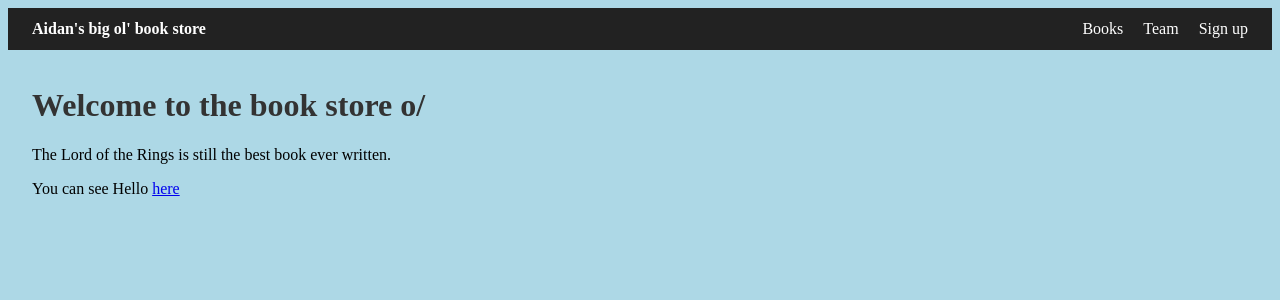
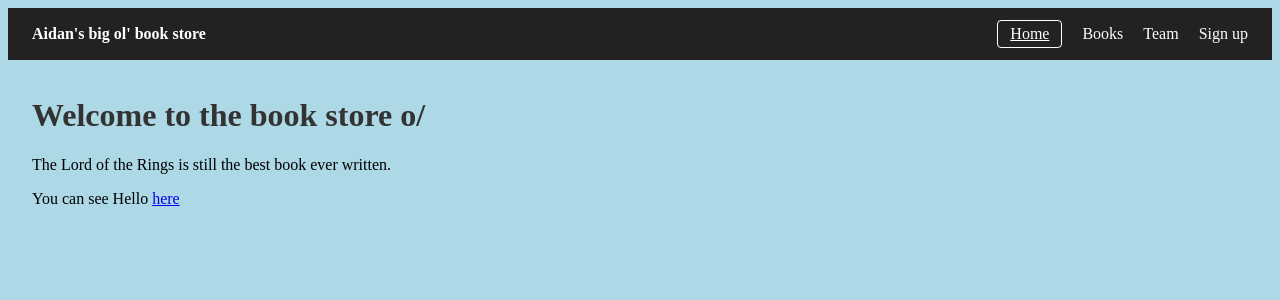
Before and after one commit to AidanAlways/Book_Store, a Flask app: page / in a window 1280 px wide. Shown: the top 300 px of the page. Run offline with Flask 3, Linux system fonts and the light colour scheme.

Commit message:
Added a home button

```diff
--- a/static/styles.css
+++ b/static/styles.css
@@ -35,6 +35,12 @@ img {
     margin-right: auto;
 }
 
+.site-nav a[href="/"]:not(.brand) {
+    padding: 0.25rem 0.75rem;
+    border: 1px solid #fff;
+    border-radius: 4px;
+}
+
 main {
     padding: 1rem 1.5rem;
 }
--- a/templates/base.html
+++ b/templates/base.html
@@ -9,6 +9,7 @@
 <body>
     <nav class="site-nav">
         <a class="brand" href="/">Aidan's big ol' book store</a>
+        <a href="/" {% if request.path == "/" %}class="active"{% endif %}>Home</a>
         <a href="/books" {% if request.path == "/books" %}class="active"{% endif %}>Books</a>
         <a href="/team" {% if request.path == "/team" %}class="active"{% endif %}>Team</a>
         <a href="/users/new" {% if request.path == "/users/new" %}class="active"{% endif %}>Sign up</a>
```
